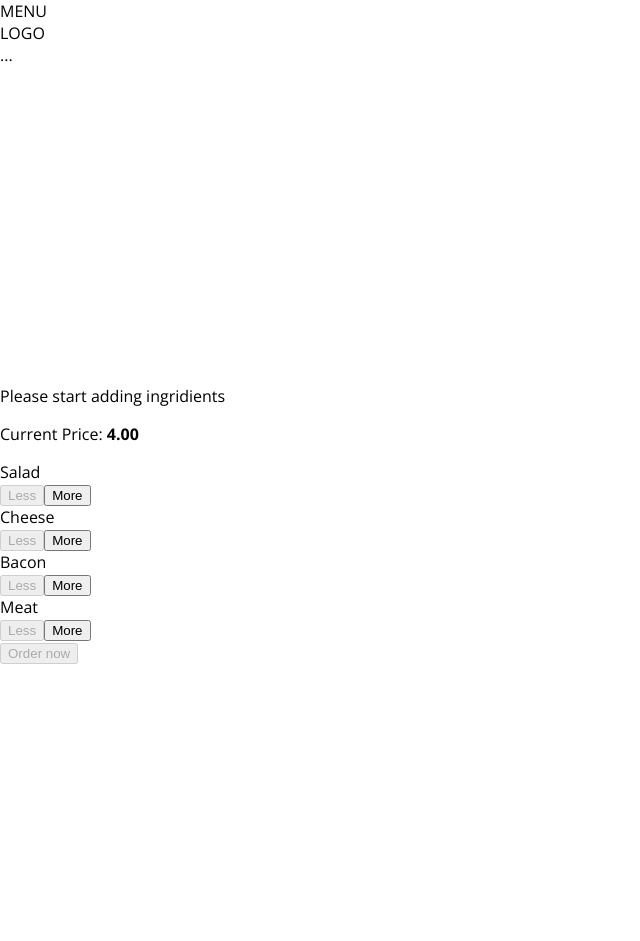
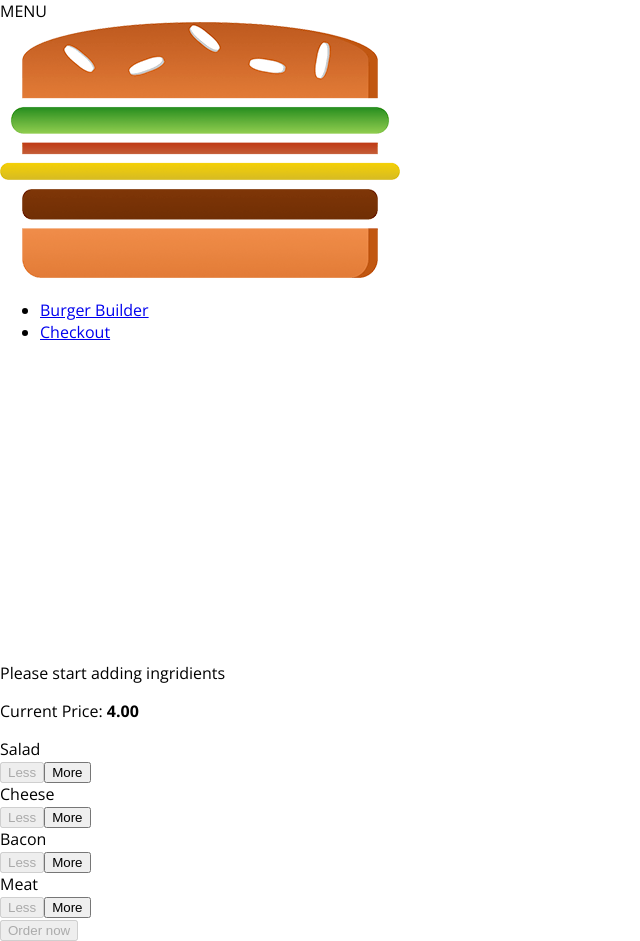
Before and after one commit to aismai/roblucci, a React app: page / in a window 1280 px wide. Shown: the whole page, without its empty margins (0-640 px from the left). Before the commit the page ends 800 px from the top, so only its background shows below. Built offline with nearby package versions, Linux system fonts and the light colour scheme.

Commit message:
add NavigationItems component

```diff
--- /dev/null
+++ b/src/components/Logo/Logo.css
@@ -0,0 +1,11 @@
+.Logo {
+  background-color: #fff;
+  padding: 8px;
+  height: 80%;
+  box-sizing: border-box;
+  border-radius: 5px;
+}
+
+.Logo img {
+  height: 100%;
+}
--- /dev/null
+++ b/src/components/Logo/Logo.js
@@ -0,0 +1,12 @@
+import React from "react";
+
+import burgerLogo from "../../assets/images/burger-logo.png";
+import styles from "./Logo.css";
+
+const logo = props => (
+  <div className={styles.Logo}>
+    <img src={burgerLogo} alt="fast-burger" />
+  </div>
+);
+
+export default logo;
--- /dev/null
+++ b/src/components/Navigation/NavigationItems/NavigationItem/NavigationItem.css
@@ -0,0 +1,25 @@
+.NavigationItem {
+  margin: 0;
+  box-sizing: border-box;
+  display: flex;
+  height: 100%;
+  align-items: center;
+}
+
+.NavigationItem a {
+  color: white;
+  text-decoration: none;
+  height: 100%;
+  padding: 16px 10px;
+  border-bottom: 4px solid transparent;
+  box-sizing: border-box;
+  display: block;
+}
+
+.NavigationItem a:hover,
+.NavigationItem a:active,
+.NavigationItem a.active {
+  background: #8f5c2c;
+  border-bottom: 4px solid #40a4c8;
+  color: white;
+}
--- /dev/null
+++ b/src/components/Navigation/NavigationItems/NavigationItem/NavigationItem.js
@@ -0,0 +1,13 @@
+import React from "react";
+
+import styles from "./NavigationItem.css";
+
+const navigationItem = props => (
+  <li className={styles.NavigationItem}>
+    <a href={props.link} className={props.active ? styles.active : null}>
+      {props.children}
+    </a>
+  </li>
+);
+
+export default navigationItem;
--- /dev/null
+++ b/src/components/Navigation/NavigationItems/NavigationItems.css
@@ -0,0 +1,8 @@
+.NavigationItems {
+  margin: 0;
+  padding: 0;
+  list-style: none;
+  display: flex;
+  align-items: center;
+  height: 100%;
+}
--- /dev/null
+++ b/src/components/Navigation/NavigationItems/NavigationItems.js
@@ -0,0 +1,17 @@
+import React from "react";
+
+import styles from "./NavigationItems.css";
+import NavigationItem from "./NavigationItem/NavigationItem";
+
+const navigationItems = props => {
+  return (
+    <ul className={styles.NavigationItems}>
+      <NavigationItem link="/" active>
+        Burger Builder
+      </NavigationItem>
+      <NavigationItem link="/">Checkout</NavigationItem>
+    </ul>
+  );
+};
+
+export default navigationItems;
--- a/src/components/Navigation/Toolbar/Toolbar.js
+++ b/src/components/Navigation/Toolbar/Toolbar.js
@@ -1,13 +1,14 @@
 import React from "react";
 
 import styles from "./Toolbar.css";
-
+import Logo from "../../Logo/Logo";
+import NavigationItems from "../NavigationItems/NavigationItems";
 const toolbar = props => {
   return (
     <header className={styles.Toolbar}>
       <div>MENU</div>
-      <div>LOGO</div>
-      <nav>...</nav>
+      <Logo />
+      <NavigationItems />
     </header>
   );
 };
```
Also changed, not shown: src/assets/images/burger-logo.png (added).
